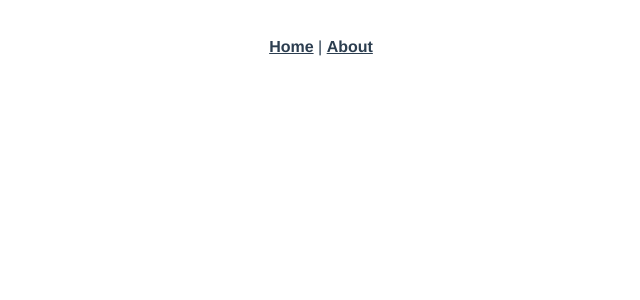
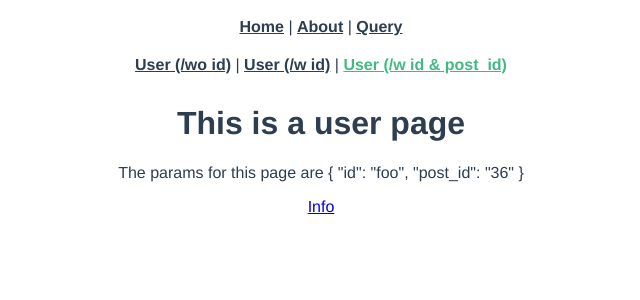
Before and after one commit to howlomogo/vue-router-1, a Vue app: page /user/foo/post/36 in a window 1280 px wide. Shown: the top 300 px of the page, without its empty margins (319-959 px from the left). Built offline with nearby package versions, Linux system fonts and the light colour scheme.

Commit message:
vue router

```diff
--- a/src/App.vue
+++ b/src/App.vue
@@ -1,8 +1,14 @@
 <template>
   <div id="app">
-    <div id="nav">
+    <div class="nav">
       <router-link to="/">Home</router-link> |
-      <router-link to="/about">About</router-link>
+      <router-link to="/about">About</router-link> |
+      <router-link to="/query-route?name=matt&age=33">Query</router-link>
+    </div>
+    <div class="nav">
+      <router-link to="/user">User (/wo id)</router-link> |
+      <router-link to="/user/foo">User (/w id)</router-link> |
+      <router-link to="/user/foo/post/36">User (/w id & post_id)</router-link>
     </div>
     <router-view/>
   </div>
@@ -17,16 +23,16 @@
   color: #2c3e50;
 }
 
-#nav {
-  padding: 30px;
+.nav {
+  padding: 10px;
 }
 
-#nav a {
+.nav a {
   font-weight: bold;
   color: #2c3e50;
 }
 
-#nav a.router-link-exact-active {
+.nav a.router-link-exact-active {
   color: #42b983;
 }
 </style>
--- a/src/components/HelloWorld.vue
+++ /dev/null
@@ -1,59 +0,0 @@
-<template>
-  <div class="hello">
-    <h1>{{ msg }}</h1>
-    <p>
-      For a guide and recipes on how to configure / customize this project,<br>
-      check out the
-      <a href="https://cli.vuejs.org" target="_blank" rel="noopener">vue-cli documentation</a>.
-    </p>
-    <h3>Installed CLI Plugins</h3>
-    <ul>
-      <li><a href="https://github.com/vuejs/vue-cli/tree/dev/packages/%40vue/cli-plugin-babel" target="_blank" rel="noopener">babel</a></li>
-      <li><a href="https://github.com/vuejs/vue-cli/tree/dev/packages/%40vue/cli-plugin-router" target="_blank" rel="noopener">router</a></li>
-      <li><a href="https://github.com/vuejs/vue-cli/tree/dev/packages/%40vue/cli-plugin-eslint" target="_blank" rel="noopener">eslint</a></li>
-    </ul>
-    <h3>Essential Links</h3>
-    <ul>
-      <li><a href="https://vuejs.org" target="_blank" rel="noopener">Core Docs</a></li>
-      <li><a href="https://forum.vuejs.org" target="_blank" rel="noopener">Forum</a></li>
-      <li><a href="https://chat.vuejs.org" target="_blank" rel="noopener">Community Chat</a></li>
-      <li><a href="https://twitter.com/vuejs" target="_blank" rel="noopener">Twitter</a></li>
-      <li><a href="https://news.vuejs.org" target="_blank" rel="noopener">News</a></li>
-    </ul>
-    <h3>Ecosystem</h3>
-    <ul>
-      <li><a href="https://router.vuejs.org" target="_blank" rel="noopener">vue-router</a></li>
-      <li><a href="https://vuex.vuejs.org" target="_blank" rel="noopener">vuex</a></li>
-      <li><a href="https://github.com/vuejs/vue-devtools#vue-devtools" target="_blank" rel="noopener">vue-devtools</a></li>
-      <li><a href="https://vue-loader.vuejs.org" target="_blank" rel="noopener">vue-loader</a></li>
-      <li><a href="https://github.com/vuejs/awesome-vue" target="_blank" rel="noopener">awesome-vue</a></li>
-    </ul>
-  </div>
-</template>
-
-<script>
-export default {
-  name: 'HelloWorld',
-  props: {
-    msg: String
-  }
-}
-</script>
-
-<!-- Add "scoped" attribute to limit CSS to this component only -->
-<style scoped>
-h3 {
-  margin: 40px 0 0;
-}
-ul {
-  list-style-type: none;
-  padding: 0;
-}
-li {
-  display: inline-block;
-  margin: 0 10px;
-}
-a {
-  color: #42b983;
-}
-</style>
--- a/src/views/Home.vue
+++ b/src/views/Home.vue
@@ -1,18 +1,22 @@
 <template>
   <div class="home">
-    <img alt="Vue logo" src="../assets/logo.png">
-    <HelloWorld msg="Welcome to Your Vue.js App"/>
+    <h1>This is an home page</h1>
+    <hr />
+    <button @click="logRouterInfo">Log Router Info</button>
   </div>
 </template>
 
 <script>
-// @ is an alias to /src
-import HelloWorld from '@/components/HelloWorld.vue'
 
 export default {
   name: 'Home',
-  components: {
-    HelloWorld
+  components: {},
+  methods: {
+    logRouterInfo: function() {
+      // We have access to router info
+      console.log(this.$router)
+      console.log(this.$route)
+    }
   }
 }
 </script>
--- /dev/null
+++ b/src/views/NotFound.vue
@@ -0,0 +1,3 @@
+<template>
+    <h1>Page Not Found</h1>
+</template>
--- /dev/null
+++ b/src/views/Query.vue
@@ -0,0 +1,14 @@
+<template>
+  <div class="home">
+    <h1>This is a query route</h1>
+    <p>The query passed in is {{ $route.query }}</p>
+  </div>
+</template>
+
+<script>
+
+export default {
+  name: 'Query',
+  components: {}
+}
+</script>
--- /dev/null
+++ b/src/views/User.vue
@@ -0,0 +1,31 @@
+<template>
+  <div class="home">
+    <h1>This is a user page</h1>
+    <!-- You can have multiple routes to 1 component set in the router index -->
+    <p v-if="Object.keys($route.params).length !== 0">
+        The params for this page are {{ $route.params }}
+    </p>
+    <p v-else>
+        No params
+    </p>
+    <router-link to="/info">Info</router-link>
+  </div>
+</template>
+
+
+<script>
+export default {
+    watch: {
+        $route(to, from) {
+            // react to route changes, note this will ONLY work when moving between the same route
+            // so coming from /home to /user WILL NOT call this
+            // coming from '/user/foo' -> '/user/foo/post/5' OR '/user' -> '/user/foo' etc WILL
+            console.log('---to', to)
+            console.log('---from', from)
+            if(from.params.post_id === undefined && to.params.post_id) {
+                alert('You came from a non post_id page to a post_id page')
+            }
+        }
+    }
+}
+</script>
```
Also changed, not shown: src/router/index.js (+33 -4 lines), 1 other file (tests, documents, lock files or other folders).
